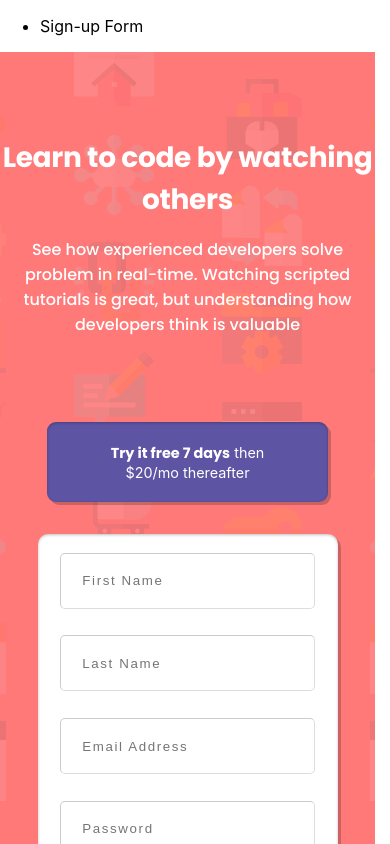
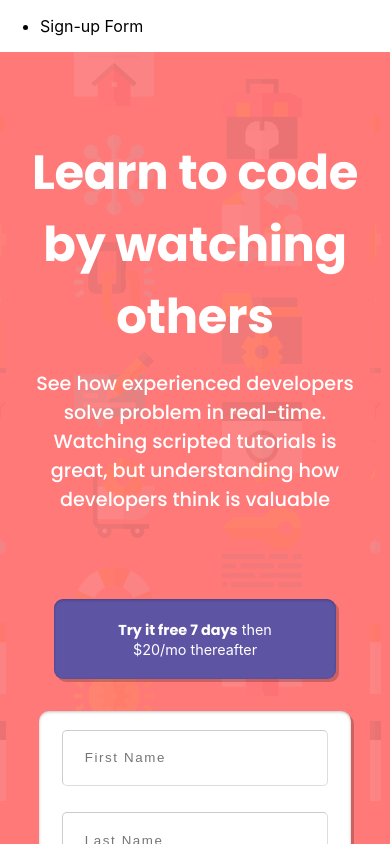
Before and after one commit to TaraTrody/frontend-react-challenges, a React (Create React App) app: page /signup in a window 390 px wide. Shown: the top 844 px of the page. Built offline with nearby package versions, Linux system fonts and the light colour scheme; a web font is replaced by a local one.

Commit message:
add media query for tablets to adjust text size

```diff
--- a/src/sign-up_form/Signup.jsx
+++ b/src/sign-up_form/Signup.jsx
@@ -36,7 +36,7 @@ export default Signup;
 const Container = styled.div`
   background-color: #ff7979;
   background-image: url(${img});
-  width: 375px;
+  min-width: 375px;
   display: grid;
   grid-template-rows: 2fr auto 3fr;
   justify-items: center;
@@ -90,7 +90,7 @@ const FormSection = styled.div`
 `;
 
 const TitleText = styled.div`
-  width: 100%;
+  width: 87.2%;
   color: #fff;
   text-align: center;
   margin: 5.3rem auto;
@@ -104,6 +104,16 @@ const TitleText = styled.div`
 
   p {
     font-weight: 500;
+  }
+
+  @media (min-width: 376px) {
+    h1 {
+      font-size: 3rem;
+    }
+
+    p {
+      font-size: 1.2rem;
+    }
   }
 
   @media (min-width: 786px) {
```
